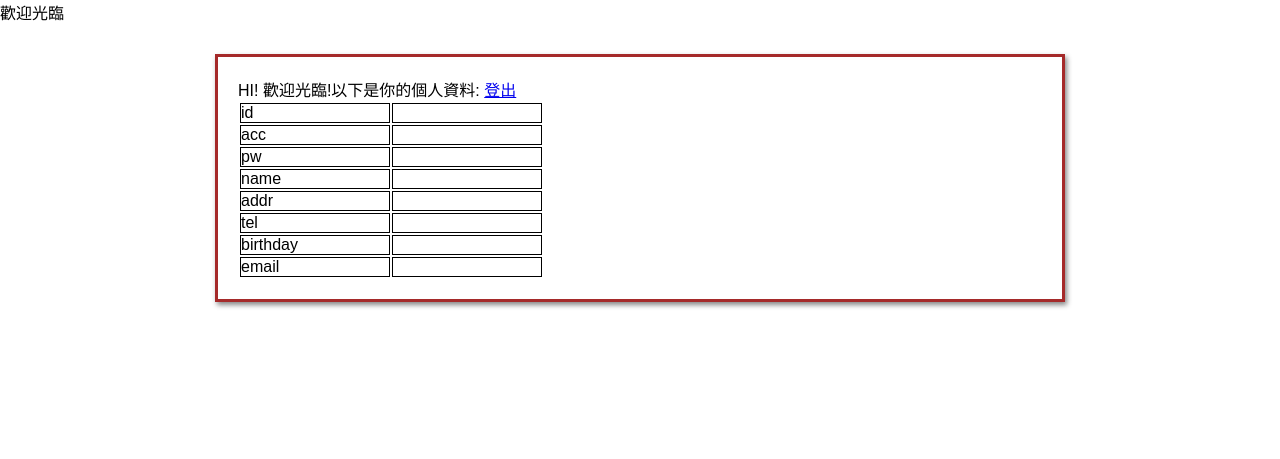
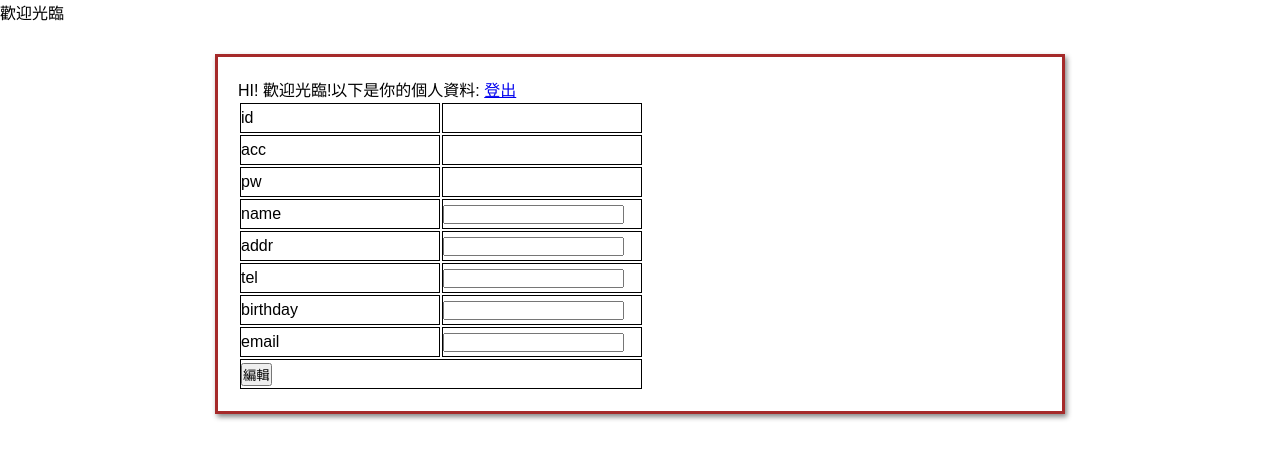
Before and after one commit to wdaweb/mem-login-1736, a PHP site: page /member_center.php in a window 1280 px wide. Shown: the top 459 px of the page. Run offline with PHP 8.4, Linux system fonts and the light colour scheme; the visitor is signed in with stand-in values (Sample User, id 1); data that the repository does not hold is empty.

Commit message:
修改資料

```diff
--- a/member_center.php
+++ b/member_center.php
@@ -14,18 +14,19 @@ if(empty($_SESSION['login'])){
   <title>會員中心</title>
   <link rel="stylesheet" href="style.css">
   <style>
-td{
-  border:1px solid black;
-  width:150px;
-  height:20px;
-}
+      td{
+    border:1px solid black;
+    width:200px;
+    height:30px;
+   }
+
 
 
   </style>
 </head>
 <body>
   <div class="member">
-    <div class="wellcome">
+    <div class="wellcome" >
       HI! 歡迎光臨!以下是你的個人資料:
       <a href="logout.php">登出</a>
     </div>
@@ -39,6 +40,7 @@ $sql="select * from user where id='".$_SESSION['id']."'";
 $user=$pdo->query($sql)->fetch(PDO::FETCH_ASSOC);
 // print_r($user);
 ?>
+<form action="edit_user.php" method="post">
 <table>
   <tr>
     <td>id</td>
@@ -54,25 +56,32 @@ $user=$pdo->query($sql)->fetch(PDO::FETCH_ASSOC);
   </tr>
   <tr>
     <td>name</td>
-    <td><?=$user['name'];?></td>
+    <td><input type="text" name="name" id="name" value="<?=$user['name'];?>"></td>
   </tr>
   <tr>
     <td>addr</td>
-    <td><?=$user['addr'];?></td>
+    <td><input type="text" name="addr" id="addr" value="<?=$user['addr'];?>"></td>
   </tr>
   <tr>
     <td>tel</td>
-    <td><?=$user['tel'];?></td>
+    <td><input type="text" name="tel" id="tel" value="<?=$user['tel'];?>"></td>
   </tr>
   <tr>
     <td>birthday</td>
-    <td><?=$user['birthday'];?></td>
+    <td><input type="text" name="birthday" id="birthday" value="<?=$user['birthday'];?>"></td>
   </tr>
   <tr>
     <td>email</td>
-    <td><?=$user['email'];?></td>
+    <td><input type="text" name="email" id="email" value="<?=$user['email'];?>"></td>
+  </tr>
+  <tr>
+  <td colspan="2">
+   <input type="hidden" name="id" value="<?=$user['id'];?>">
+    <input type="submit" value="編輯">
+  </td>
   </tr>
 </table>
+</form>
 
 
 
@@ -80,7 +89,5 @@ $user=$pdo->query($sql)->fetch(PDO::FETCH_ASSOC);
 
 
 
-    </div>
-  </div>
 </body>
 </html>
--- a/style.css
+++ b/style.css
@@ -47,7 +47,9 @@ h1{
 }
 
 .member .wellcome{
+
   /* your css here */
+
 
 }
 .member .private{
```
Also changed, not shown: edit_user.php (added, +16 -0 lines).
